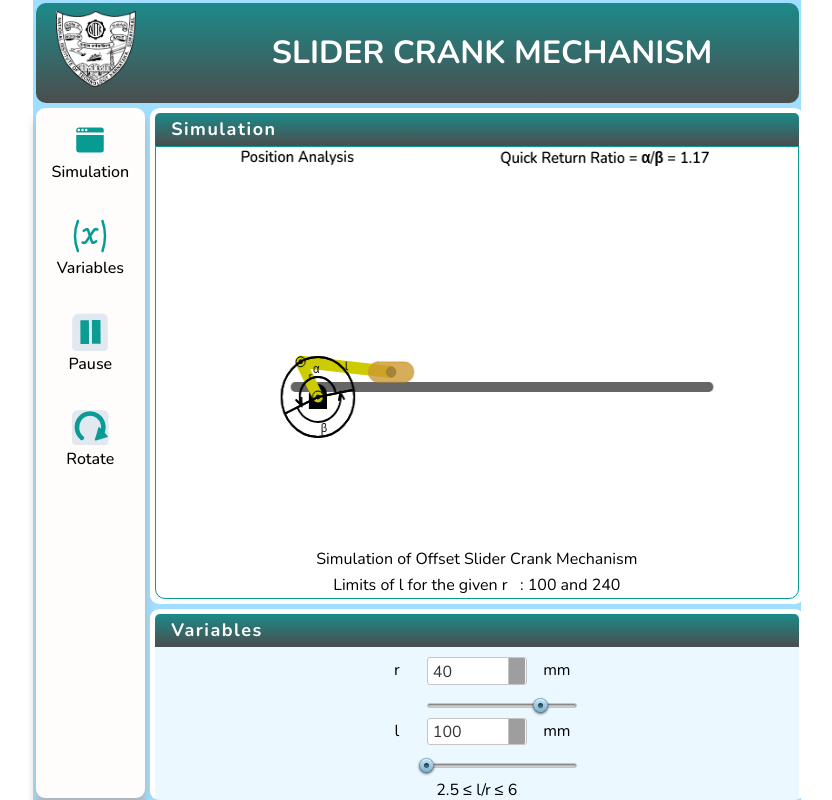
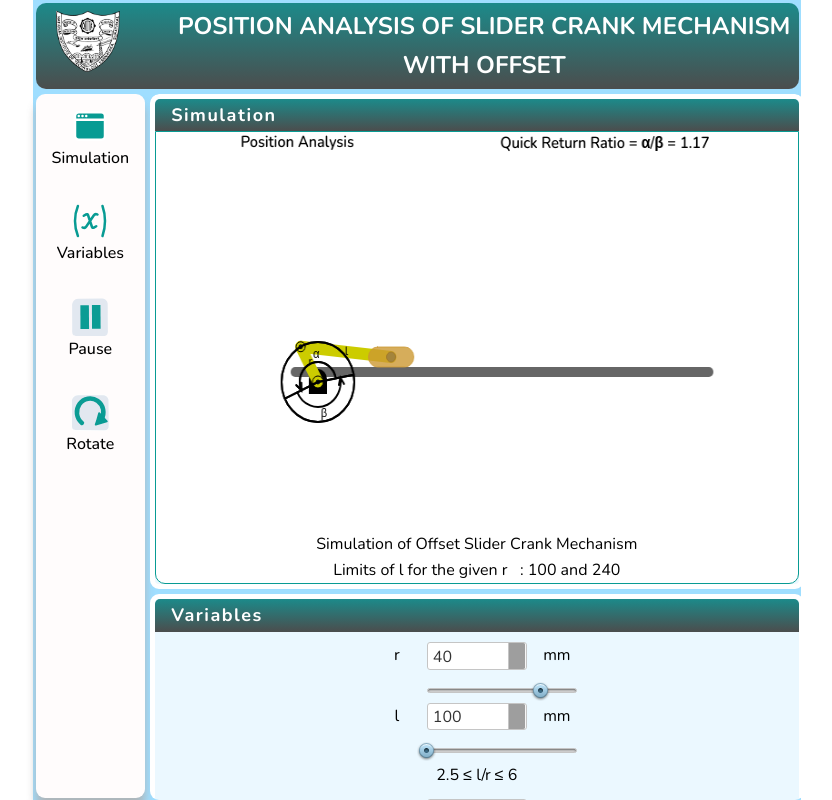
Before and after one commit to virtual-labs/exp-position-analysis-slider-crank-offset-nitk, a plain HTML site: page experiment/simulation/index.html in a window 1280 px wide. Shown: the whole page, without its empty margins (223-1055 px from the left). Drawn offline with nearby package versions, Linux system fonts and the light colour scheme; grey boxes are pictures that could not be loaded.

Commit message:
Updated the title and table presentation

```diff
--- a/experiment/simulation/css/style.css
+++ b/experiment/simulation/css/style.css
@@ -3,7 +3,7 @@
   display: grid;
   grid-template-columns: auto 1fr;
   grid-template-rows: auto 1fr;
-  height: 100vh;
+  max-height: 100vh;
 }
 .title-div-container {
   width: 100%;
@@ -42,11 +42,11 @@ h1 {
 
 .title-div h1 {
   justify-self: center;
-  font-size: 3.2rem;
+  font-size: 2.4rem;
   color: var(--clr-text-clr);
   text-transform: uppercase;
+  text-align: center;
 }
-
 /* ********************** */
 /* *******SIDEBAR******* */
 /* ********************** */
--- a/experiment/simulation/index.html
+++ b/experiment/simulation/index.html
@@ -52,7 +52,7 @@
               ><img src="images/logo_nitk.png" alt="Logo" class="logo"
             /></a>
           </div>
-          <h1>Slider Crank Mechanism</h1>
+          <h1>Position analysis of Slider crank mechanism with Offset</h1>
         </div>
       </div>
       <div class="sidebar">
```
